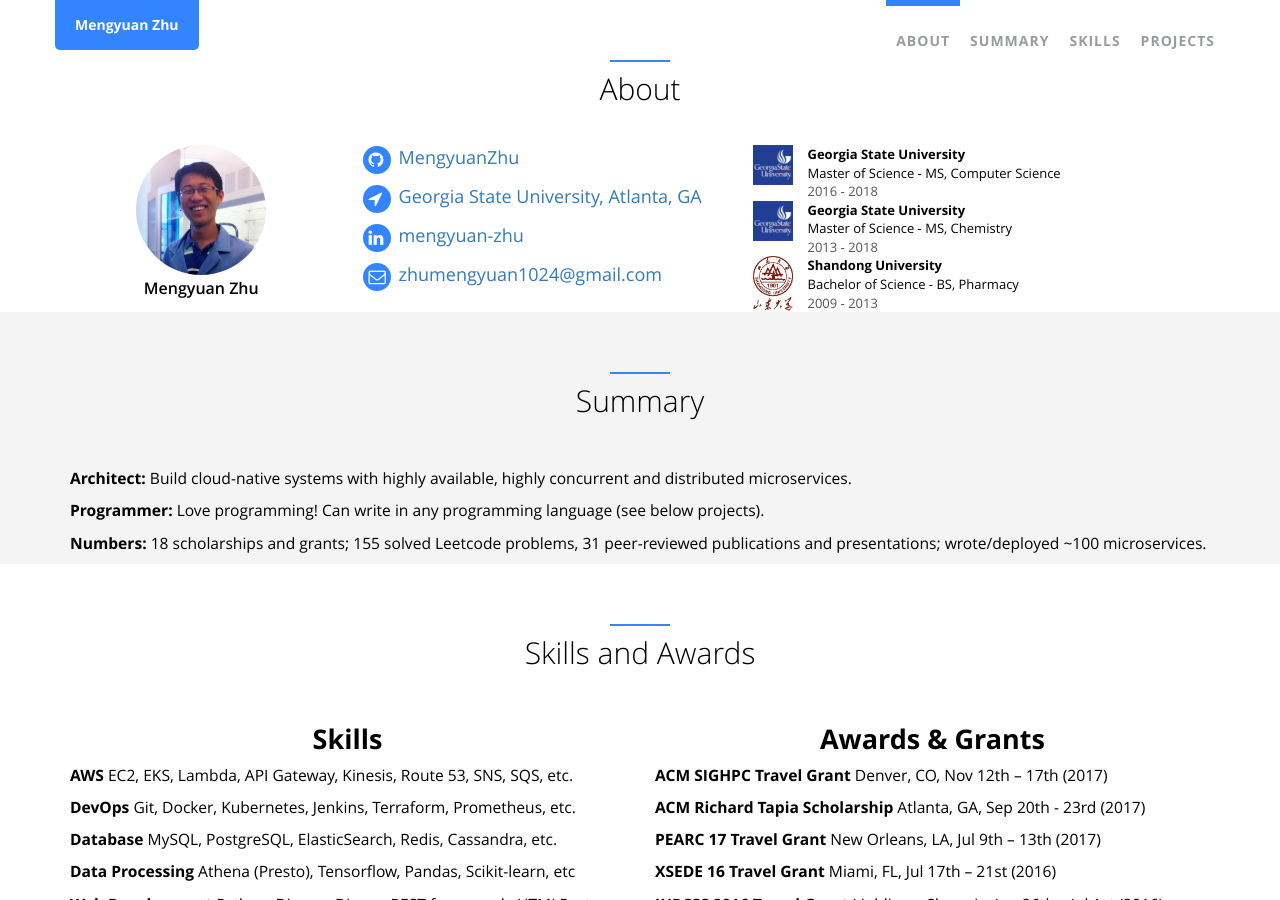
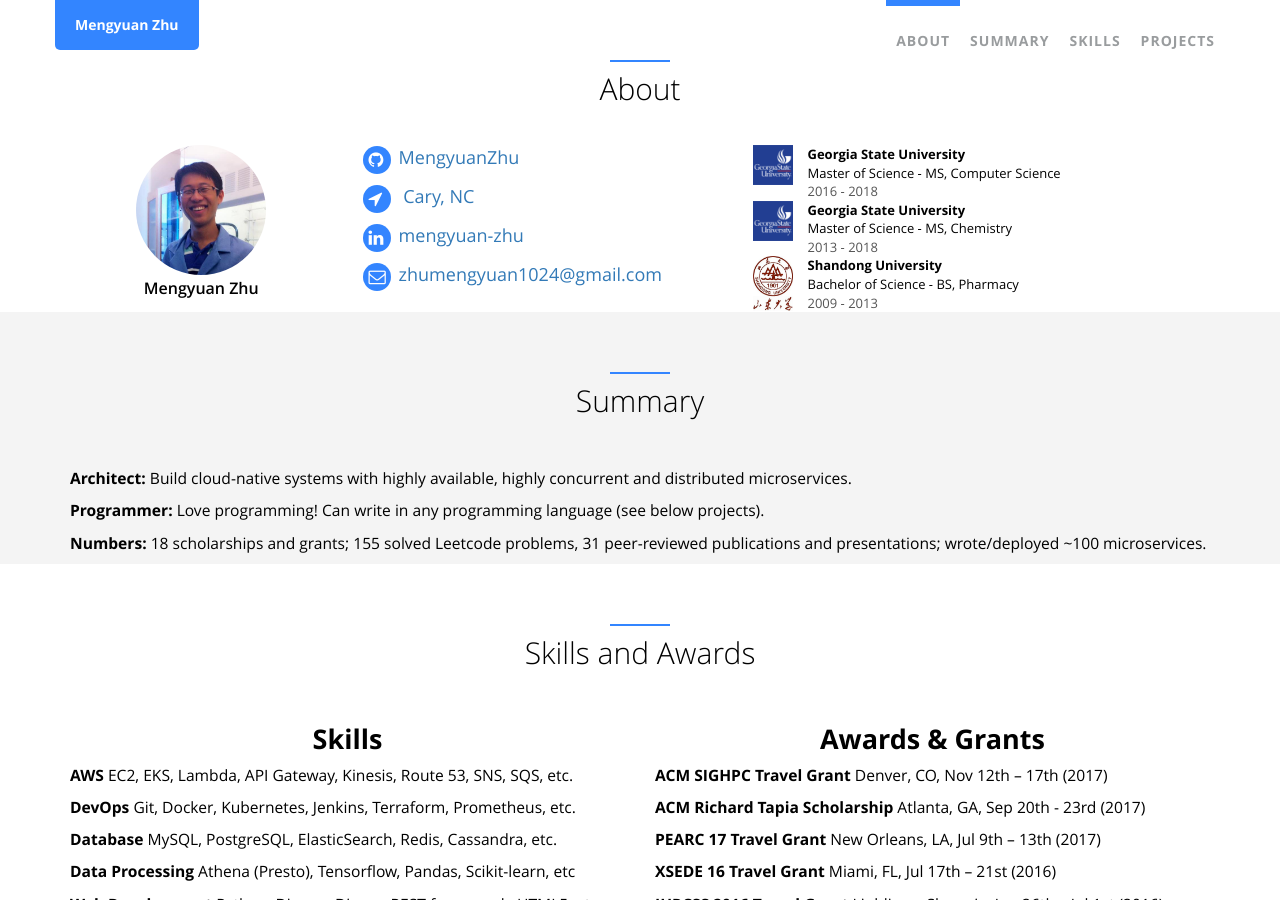
Before and after one commit to MengyuanZhu/MengyuanZhu.github.io, a Jekyll site: the page built from index.html, in a window 1280 px wide and 900 px high. Built offline with Jekyll 4.4.1, drawn with Linux system fonts in a browser that asks for light colours.

Commit message:
Update about.html

```diff
--- a/_includes/sections/about.html
+++ b/_includes/sections/about.html
@@ -30,9 +30,9 @@
             </p>
             {% endif %}
             <p>
-                	<a href="https://goo.gl/maps/jAM8JrQ7KZy">
+                	<a href="https://goo.gl/maps/in6DGMacJVkDAiZh6">
                     <span class="fa fa-lg fa-location-arrow social-icon"></span>
-                    <span style="font-size:18px">&nbsp;Georgia State University, Atlanta, GA</span>
+                    <span style="font-size:18px">&nbsp; Cary, NC</span>
               		</a>
             </p>
 
```
